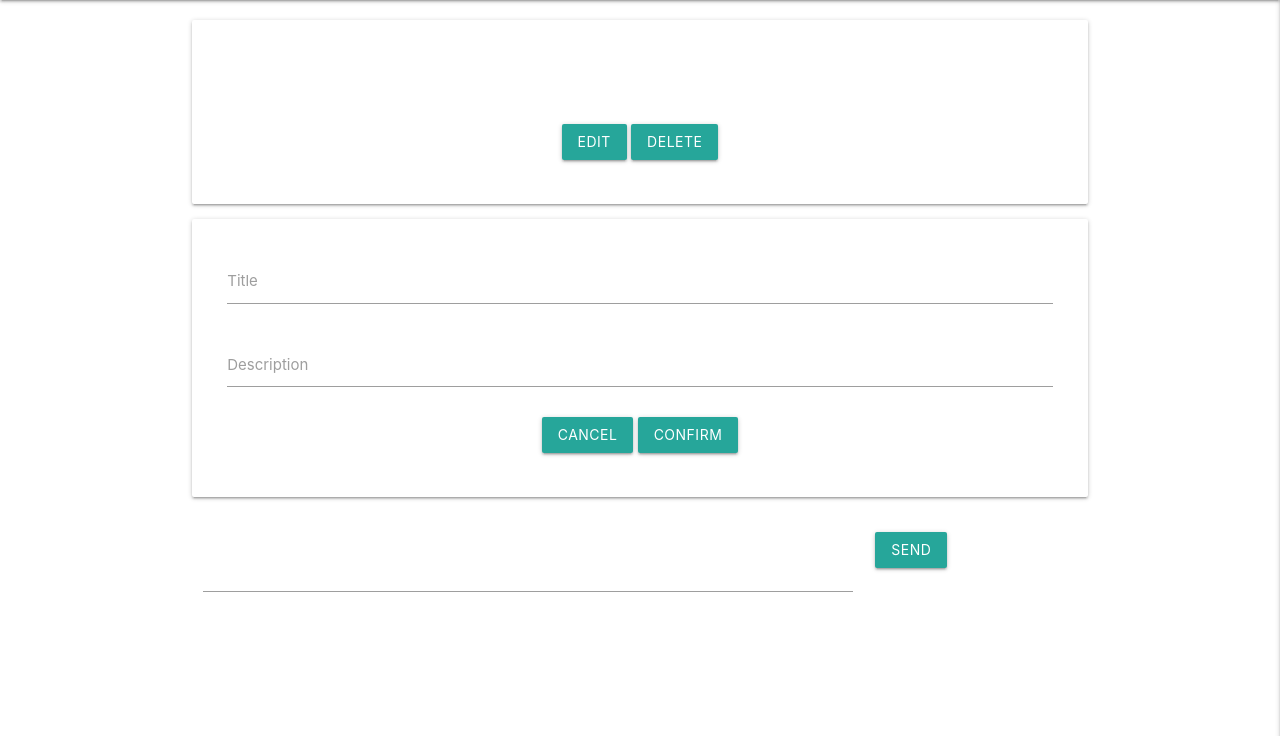
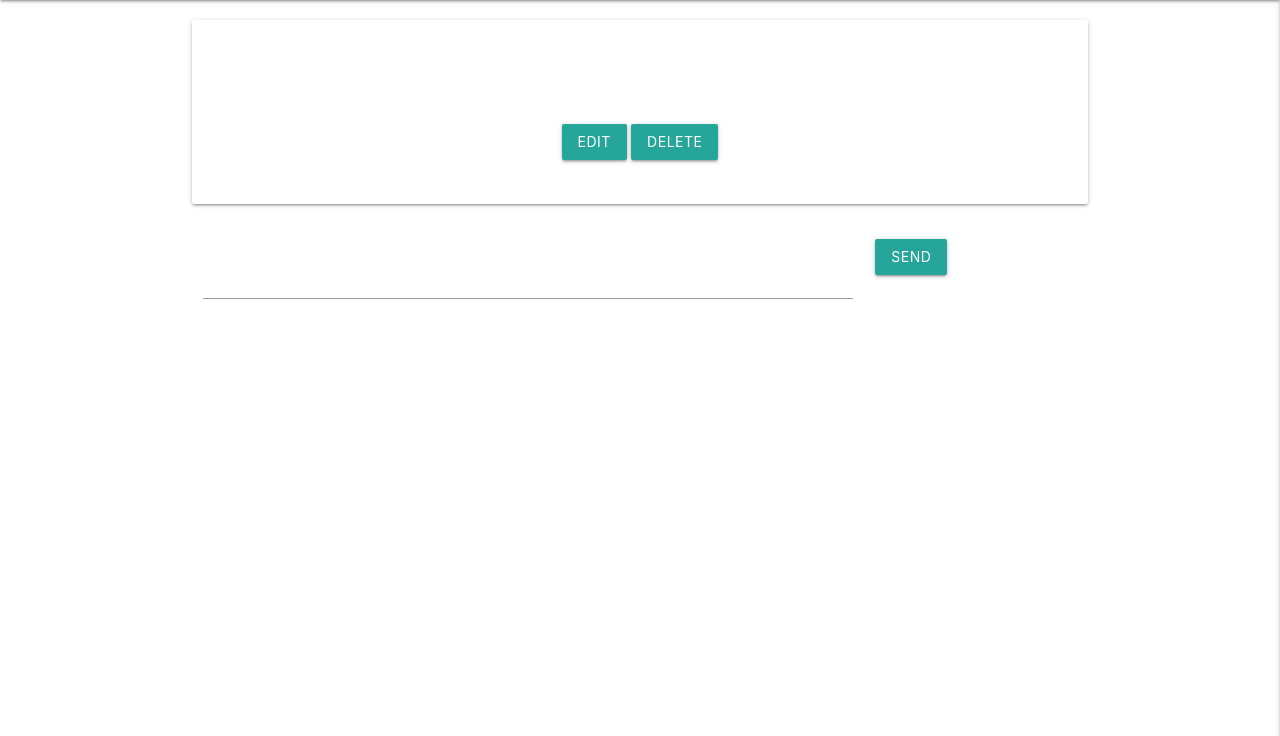
Before and after one commit to JuanBrachoDev/Virtual-Parlay, a Flask app: template templates/discussion.html in a window 1280 px wide. Shown: the part 64-800 px from the top of the page. Run offline with Flask 2, Linux system fonts and the light colour scheme; the template is opened without the code that fills it, so the values that code supplies are empty; some libraries are stand-ins or nearby versions.

Commit message:
Added function to toggle hide on edit_topic area and form, added function triggers to discussion template.

```diff
--- a/static/js/script.js
+++ b/static/js/script.js
@@ -23,3 +23,15 @@ function checkConfirmPassword(event){
         $('#confirm_password').removeClass("valid");
     }
 }
+
+// Hides topic's area and shows edit form
+function showTopicEdit(){
+    $('#edit_topic_area').removeClass("hide");
+    $('#topic_area').addClass("hide");
+}
+
+// Hides topic's form and shows area
+function hideTopicEdit(){
+    $('#topic_area').removeClass("hide");
+    $('#edit_topic_area').addClass("hide");
+}
--- a/templates/discussion.html
+++ b/templates/discussion.html
@@ -9,13 +9,13 @@
             <p class="col s12 center-align">{{ topic_info.description }}</p>
         </div>
         <div class="row center-align">
-            <a class="btn" href="#">Edit</a>
+            <button class="btn" onclick="showTopicEdit()" type="button">Edit</button>
             <a class="btn"
                 href="{{ url_for('delete_topic', topic=topic_info._id) }}">Delete</a>
         </div>
     </div>
     <!-- Edit Topic form -->
-    <div id="edit_topic_area" class="row card-panel">
+    <div id="edit_topic_area" class="row card-panel hide">
         <form method="POST" action="{{ url_for('edit_topic', topic=topic_info._id) }}">
             <div class="col s12 center-align input-field">
                 <input id="topic_title" name="topic_title" type="text" minlength="5" maxlength="40" class="validate"
@@ -29,7 +29,7 @@
             </div>
             <div class="row">
                 <div class="center-align">
-                    <button class="btn" type="button">Cancel</button>
+                    <button class="btn" onclick="hideTopicEdit()" type="button">Cancel</button>
                     <button class="btn" type="submit">Confirm</button>
                 </div>
             </div>
@@ -42,7 +42,7 @@
         <!-- Own posts -->
         <div class="row post own-post">
             <div class="col s11 speech-bubble chat-right post">
-                <div class="hide">
+                <div class="">
                     <!-- Edit/Delete button -->
                     <a class="dropdown-trigger post-options-button" href="#" data-target="post-options">
                         <i class="fa fa-ellipsis-v" aria-hidden="true"></i>
```
